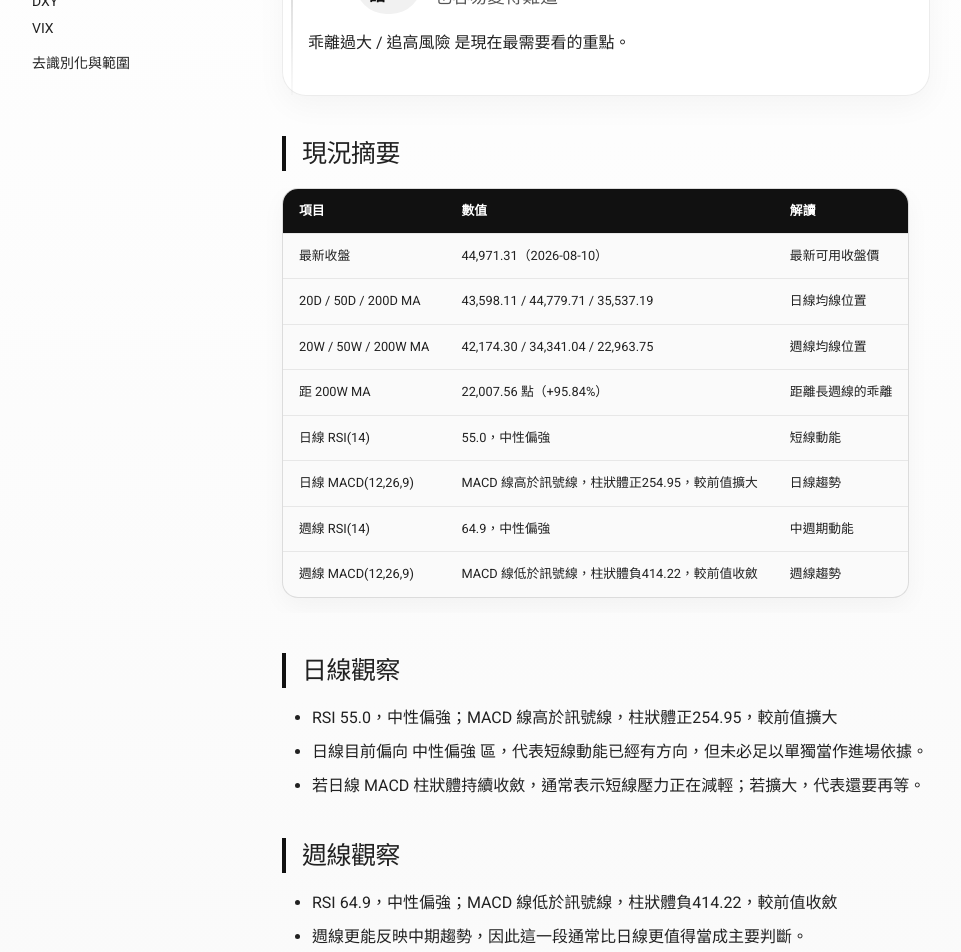
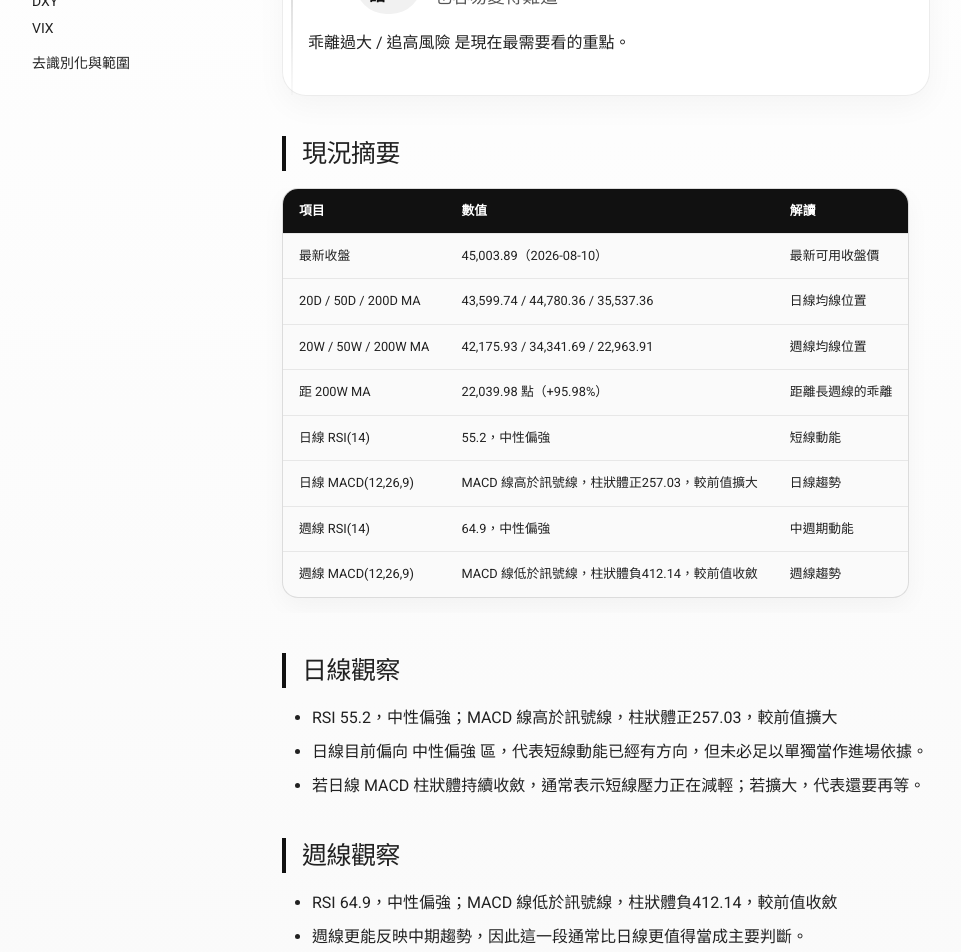
Before and after one commit to Larry-kang/market-regime-weekly, an MkDocs documentation site: the page built from docs/market/taiex.md, in a window 1280 px wide and 1400 px high. Shown: the part 425-1377 px from the top of the window, without its empty margins (34-995 px from the left). Built offline with MkDocs 1.6.1 and Material for MkDocs 9.7.7, drawn with Linux system fonts in a browser that asks for light colours; comment, search, counter and statistics services are not loaded.

Commit message:
chore: generate weekly market reports

```diff
--- a/docs/market/taiex.md
+++ b/docs/market/taiex.md
@@ -20,22 +20,22 @@ date: 2026-08-10
 ## 現況摘要
 | 項目 | 數值 | 解讀 |
 |---|---|---|
-| 最新收盤 | 44,971.31（2026-08-10） | 最新可用收盤價 |
-| 20D / 50D / 200D MA | 43,598.11 / 44,779.71 / 35,537.19 | 日線均線位置 |
-| 20W / 50W / 200W MA | 42,174.30 / 34,341.04 / 22,963.75 | 週線均線位置 |
-| 距 200W MA | 22,007.56 點（+95.84%） | 距離長週線的乖離 |
-| 日線 RSI(14) | 55.0，中性偏強 | 短線動能 |
-| 日線 MACD(12,26,9) | MACD 線高於訊號線，柱狀體正254.95，較前值擴大 | 日線趨勢 |
+| 最新收盤 | 45,003.89（2026-08-10） | 最新可用收盤價 |
+| 20D / 50D / 200D MA | 43,599.74 / 44,780.36 / 35,537.36 | 日線均線位置 |
+| 20W / 50W / 200W MA | 42,175.93 / 34,341.69 / 22,963.91 | 週線均線位置 |
+| 距 200W MA | 22,039.98 點（+95.98%） | 距離長週線的乖離 |
+| 日線 RSI(14) | 55.2，中性偏強 | 短線動能 |
+| 日線 MACD(12,26,9) | MACD 線高於訊號線，柱狀體正257.03，較前值擴大 | 日線趨勢 |
 | 週線 RSI(14) | 64.9，中性偏強 | 中週期動能 |
-| 週線 MACD(12,26,9) | MACD 線低於訊號線，柱狀體負414.22，較前值收斂 | 週線趨勢 |
+| 週線 MACD(12,26,9) | MACD 線低於訊號線，柱狀體負412.14，較前值收斂 | 週線趨勢 |
 
 ## 日線觀察
-- RSI 55.0，中性偏強；MACD 線高於訊號線，柱狀體正254.95，較前值擴大
+- RSI 55.2，中性偏強；MACD 線高於訊號線，柱狀體正257.03，較前值擴大
 - 日線目前偏向 中性偏強 區，代表短線動能已經有方向，但未必足以單獨當作進場依據。
 - 若日線 MACD 柱狀體持續收斂，通常表示短線壓力正在減輕；若擴大，代表還要再等。
 
 ## 週線觀察
-- RSI 64.9，中性偏強；MACD 線低於訊號線，柱狀體負414.22，較前值收斂
+- RSI 64.9，中性偏強；MACD 線低於訊號線，柱狀體負412.14，較前值收斂
 - 週線更能反映中期趨勢，因此這一段通常比日線更值得當成主要判斷。
 - 若週線 RSI 已在超買，或價格遠離 200W MA，代表趨勢雖強，但追價容錯率會明顯下降。
 
```
Also changed, not shown: docs/market/btc.md (+9 -9 lines), docs/weekly/2026-08-10.md (+2 -2 lines).
